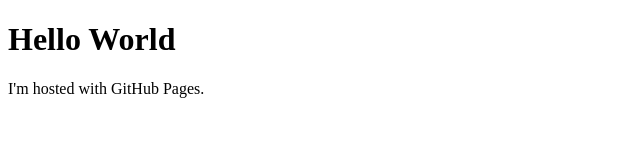
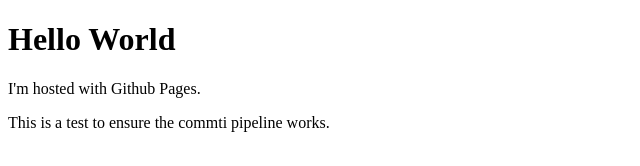
Before and after one commit to atulyav97/atulyav97.github.io, a plain HTML site: page index.html in a window 1280 px wide. Shown: the whole page, without its empty margins (0-640 px from the left). Drawn offline with Linux system fonts and the light colour scheme.

Commit message:
Pushing a 'update' test

```diff
--- a/index.html
+++ b/index.html
@@ -2,6 +2,7 @@
 <html>
 <body>
 <h1>Hello World</h1>
-<p>I'm hosted with GitHub Pages.</p>
+<p>I'm hosted with Github Pages.</p>
+<p>This is a test to ensure the commti pipeline works.</p>
 </body>
 </html>
```
